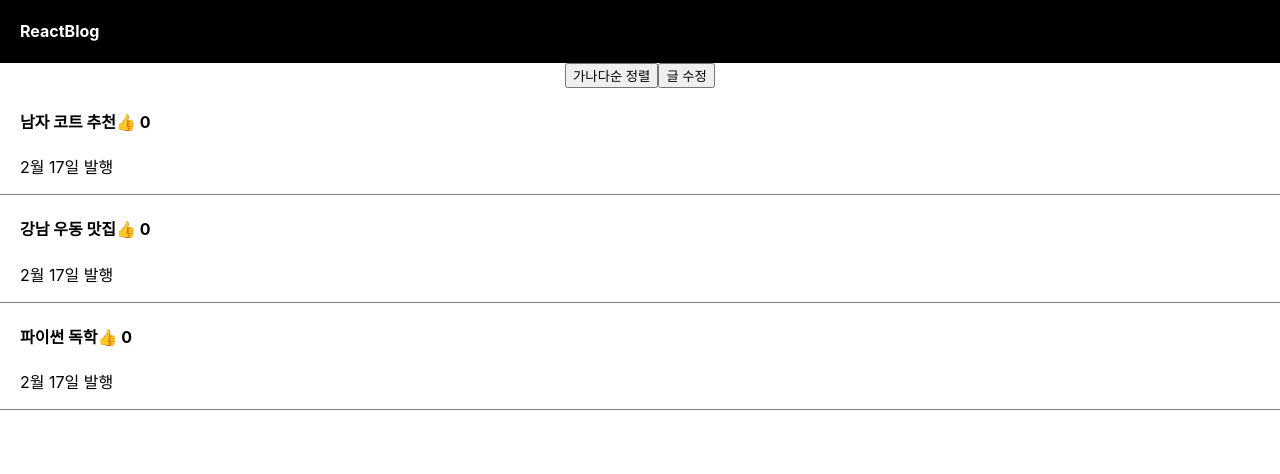
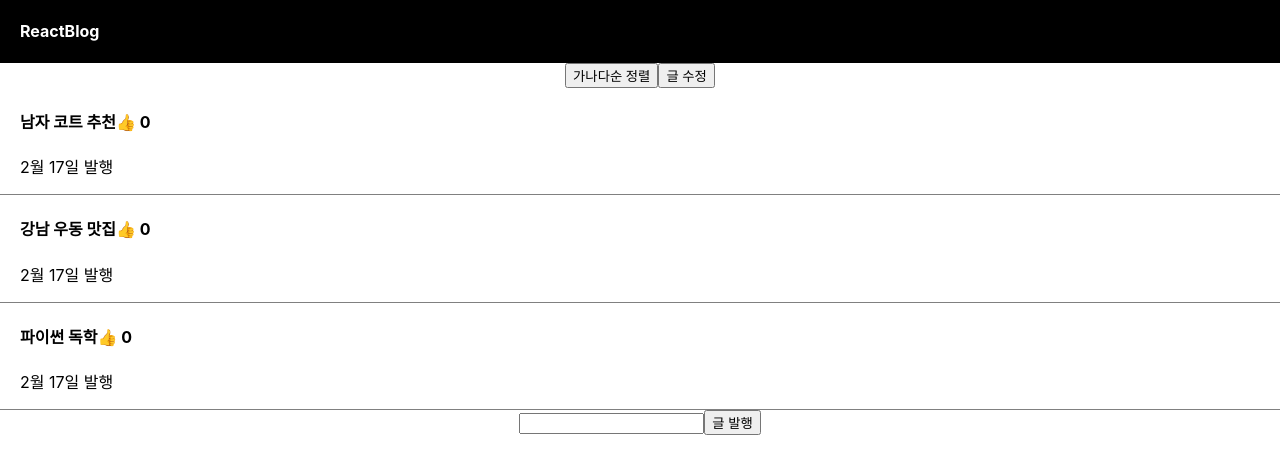
Before and after one commit to wlthdud/appleblog, a React (Create React App) app in the folder blog/: page / in a window 1280 px wide. Shown: the top 474 px of the page. Built offline with nearby package versions, Linux system fonts and the light colour scheme; the HTML template or start-up script is replaced by a standard one.

Commit message:
10. input 태그

```diff
--- a/blog/src/App.js
+++ b/blog/src/App.js
@@ -9,6 +9,7 @@ let [글제목, 글제목변경] = useState(['남자 코트 추천','강남 우
 let [따봉, 따봉변경] = useState([0,0,0]);
 let [modal, setModal] = useState(false);
 let [title,setTitle] = useState(0);
+let [입력값,입력값변경] = useState('');
 
   return (
     <div className="App">
@@ -47,7 +48,8 @@ let [title,setTitle] = useState(0);
           return (
             <div className="list" key={i}>
               <h4 onClick={()=>{setModal(!modal); setTitle(i)}}>{ 글제목[i] }
-                <span onClick={()=>{
+                <span onClick={(e)=>{
+                  e.stopPropagation();
                   let copy = [...따봉];
                   copy[i] = copy[i] + 1;
                   따봉변경(copy)
@@ -59,9 +61,8 @@ let [title,setTitle] = useState(0);
         })
       }
 
-      {/* <button onClick={()=>{setTitle(0)}}>글제목0</button>
-      <button onClick={()=>{setTitle(1)}}>글제목1</button>
-      <button onClick={()=>{setTitle(2)}}>글제목2</button> */}
+      <input onChange={(e)=>{입력값변경(e.target.value); console.log(입력값);}} />
+      <button>글 발행</button>
 
       {
         modal == true ? <Modal 글제목={글제목} title={title}/> : null
```
